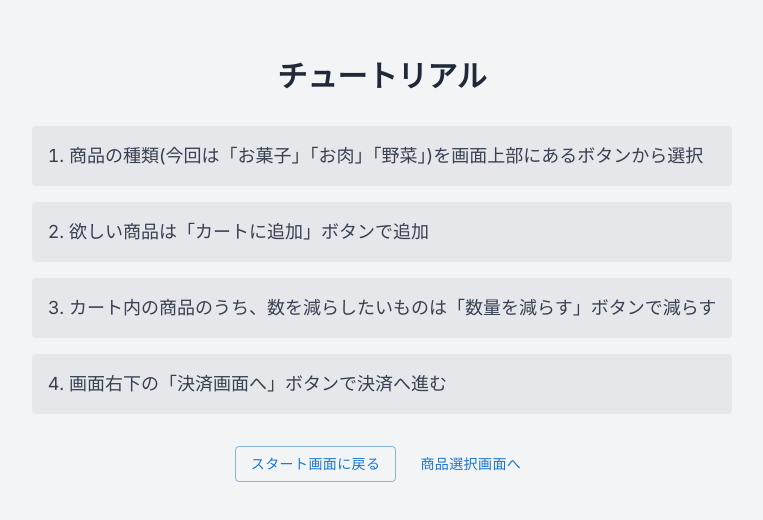
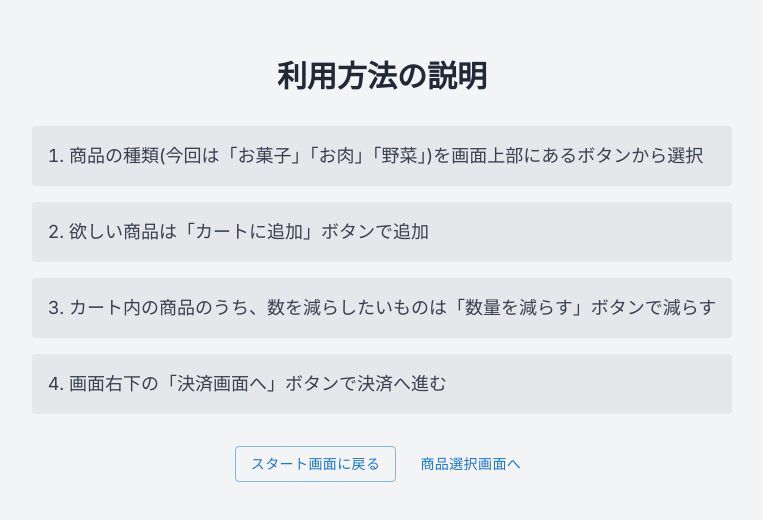
Before and after one commit to SeiyaMaruyama/self-checkout, a Next.js app: page /tutorial in a window 1280 px wide. Shown: the part 130-650 px from the top of the page, without its empty margins (258-1021 px from the left). Built offline with nearby package versions, Linux system fonts and the light colour scheme.

Commit message:
チュートリアル文の調整

```diff
--- a/app/tutorial/page.tsx
+++ b/app/tutorial/page.tsx
@@ -9,7 +9,7 @@ export default function Component() {
   return (
     <section className="w-full h-screen flex flex-col items-center justify-center space-y-8 bg-gray-100 dark:bg-gray-900">
       <div className="text-3xl font-bold text-gray-800 dark:text-gray-200">
-        チュートリアル
+        利用方法の説明
       </div>
       <ol className="list-decimal list-inside space-y-4 text-lg text-gray-700 dark:text-gray-300">
         <li className="bg-gray-200 dark:bg-gray-800 p-4 rounded">
```
